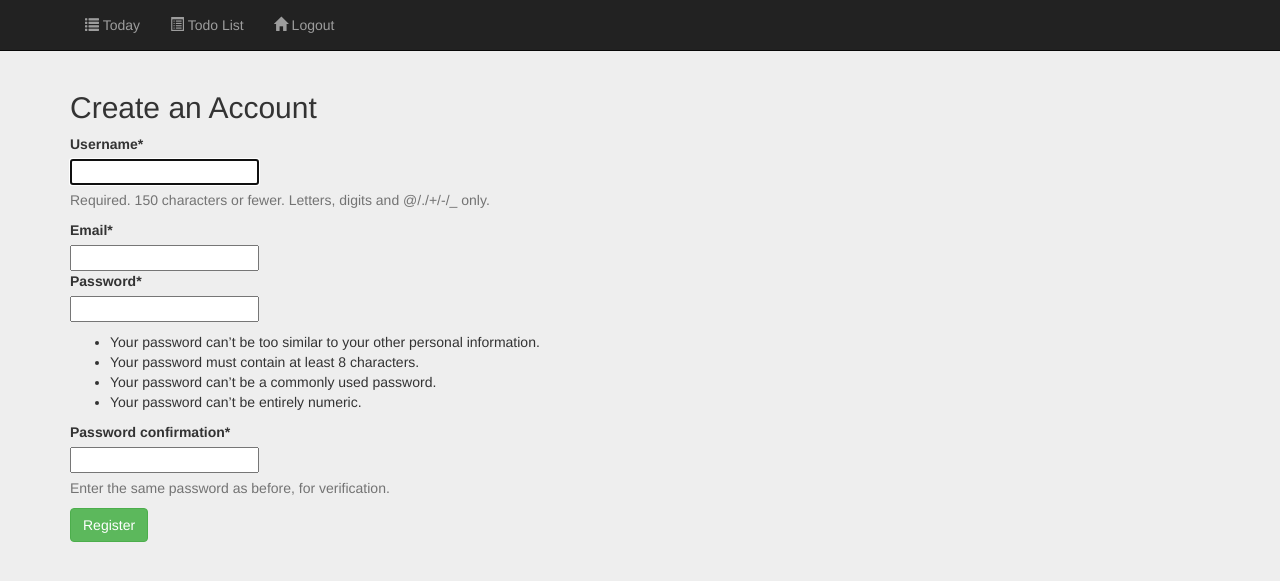
After one commit to ehaliewicz/time-tracker, a Django app: page /register/ in a window 1280 px wide. The commit adds this page. Shown: the top 581 px of the page. Run offline with Django 3.2, Linux system fonts and the light colour scheme; some libraries are stand-ins or nearby versions.

Commit message:
add users

```diff
--- a/app/settings.py
+++ b/app/settings.py
@@ -39,6 +39,7 @@ INSTALLED_APPS = [
     "django.contrib.sessions",
     "django.contrib.messages",
     "django.contrib.staticfiles",
+    "crispy_forms",
     "debug_toolbar",
     "todo",
 ]
@@ -137,6 +138,8 @@ USE_L10N = True
 
 USE_TZ = True
 
+LOGOUT_REDIRECT_URL = "/accounts/login"
+
 
 # Static files (CSS, JavaScript, Images)
 # https://docs.djangoproject.com/en/2.0/howto/static-files/
--- a/app/urls.py
+++ b/app/urls.py
@@ -38,7 +38,7 @@ urlpatterns = [
     path("", todo.views.redirect_to_today, name=""),
 
     path("import_log_file/", todo.views.import_logs_for_date, name="import logs for date"),
-    path("import_todo_file", todo.views.import_todo_file, name="import todo file"),
+    #path("import_todo_file", todo.views.import_todo_file, name="import todo file"),
 
     path("logs_by_tag/<str:tag>", todo.views.list_todo_logs_for_tag, name="list todos for tag"),
 
@@ -50,4 +50,12 @@ urlpatterns = [
     path("favicon.ico", RedirectView.as_view(url=staticfiles_storage.url('img/favicon.ico'))),
 
     path("__debug__/", include("debug_toolbar.urls")),
+
+
+    path("admin/", admin.site.urls, name="admin page"),
+    path("register/", todo.views.register, name="create new user"),
+
+    path('accounts/profile/', RedirectView.as_view(url='/today')), #staticfiles_storage.url('img/favicon.ico'))),
+    path('accounts/', include("django.contrib.auth.urls")), # <-- added
+
 ]
--- a/requirements.txt
+++ b/requirements.txt
@@ -3,3 +3,4 @@ gunicorn
 django-heroku
 python-dateutil
 django-debug-toolbar
+django-crispy-forms
--- /dev/null
+++ b/todo/forms.py
@@ -0,0 +1,23 @@
+from django.contrib.auth.forms import UserCreationForm
+from django.contrib.auth.models import User
+from django import forms
+from .models import TodoItem, TodoLog
+
+class TodoItemForm(forms.ModelForm):
+    class Meta:
+        model = TodoItem
+        fields = ('description', 'duration', 'tag')
+
+class TodoLogForm(forms.ModelForm):
+    class Meta:
+        model = TodoLog
+        fields = ('completion','description', 'duration', 'tag', 'date')
+
+
+
+class RegisterForm(UserCreationForm):
+    email = forms.EmailField()
+
+    class Meta:
+        model = User
+        fields = ["username", "email", "password1", "password2"]
--- a/todo/templates/base.html
+++ b/todo/templates/base.html
@@ -48,25 +48,26 @@
 <body style="background-color: #eeeeee;">
 <nav class="navbar navbar-default navbar-static-top navbar-inverse">
   <div class="container">
+
     <ul class="nav navbar-nav">
       {% if request.path == "/today/" %}
       <li class="active">
-        <a href="/today"><span class="glyphicon glyphicon-home"></span> Today</a>
+        <a href="/today"><span class="glyphicon glyphicon-list"></span> Today</a>
       </li>
       {% else %}
       <li class="">
-        <a href="/today"><span class="glyphicon glyphicon-home"></span> Today</a>
+        <a href="/today"><span class="glyphicon glyphicon-list"></span> Today</a>
       </li>
       {% endif %}
 
 
       {% if request.path == "/todo_list/" %}
       <li class="active">
-        <a href="/todo_list"><span class="glyphicon glyphicon-home"></span> Todo List</a>
+        <a href="/todo_list"><span class="glyphicon glyphicon-list-alt"></span> Todo List</a>
       </li>
       {% else %}
       <li>
-        <a href="/todo_list"><span class="glyphicon glyphicon-home"></span> Todo List</a>
+        <a href="/todo_list"><span class="glyphicon glyphicon-list-alt"></span> Todo List</a>
       </li>
       {% endif %}
 
@@ -75,11 +76,14 @@
         <a href="/import_log_file"><span class="glyphicon glyphicon-home"></span> Import Log File</a>
       </li>
       {% else %}
+      {% endif %}
+
       <li>
-        <a href="/import_log_file"><span class="glyphicon glyphicon-home"></span> Import Log File</a>
+        <a href="/accounts/logout"><span class="glyphicon glyphicon-home"></span> Logout</a>
       </li>
-      {% endif %}
+
     </ul>
+
   </div>
 </nav>
 
--- /dev/null
+++ b/todo/templates/registration/logout.html
@@ -0,0 +1,3 @@
+{% block content %}
+<h2>BLAH</h2>
+{% endblock %}
--- /dev/null
+++ b/todo/templates/registration/register.html
@@ -0,0 +1,16 @@
+{% extends "base.html" %}
+
+
+{% load crispy_forms_tags %}
+
+{% block content %}
+<div class="container">
+  <h2>Create an Account</h2>
+
+  <form method="POST" class="form-group">
+    {% csrf_token %}
+    {{ form|crispy }}
+    <button type="submit" class="btn btn-success">Register</button>
+  </form>
+</div>
+{% endblock %}
--- a/todo/views.py
+++ b/todo/views.py
@@ -6,12 +6,16 @@ from django import forms
 import dateutil.parser
 import logging
 from django.db import models,connection
-from .models import TodoItem, TodoLog, TodoItemForm, TodoLogForm, ActiveTimer, Stats
+from .models import TodoItem, TodoLog, ActiveTimer
+from .forms import TodoItemForm, TodoLogForm, RegisterForm
 import datetime
 import collections
+from django.contrib.auth.decorators import login_required
+from .stats import get_or_cache_stats, update_stats
 
-def todoItemToLog(item, date):
+def todoItemToLog(user_id,item, date):
     return TodoLog(
+        user_id=user_id,
         description=item.description,
         duration=item.duration,
         tag=item.tag,
@@ -84,7 +88,7 @@ def parse_todo_line(line, date):
         line = skip_char('%', line)
         tag = line.strip()
 
-    return TodoLog(description=todo_description, duration=time_duration, completion=done, tag=tag, date=date)
+    return TodoLog(user_id=request.user.id, description=todo_description, duration=time_duration, completion=done, tag=tag, date=date)
 
 
 
@@ -103,6 +107,7 @@ def handle_log_form(form):
 
     return date_str
 
+@login_required
 def import_logs_for_date(request):
     if request.method == 'POST':
         form = ImportLogsForm(request.POST, request.FILES)
@@ -120,248 +125,89 @@ def import_logs_for_date(request):
     pass
 
 
-def import_todo_file(request):
-    pass
-
-
-def todo_list_or_defaults():
-    all_todo_items = TodoItem.objects.all()
+def todo_list_or_defaults(user_id):
+    all_todo_items = TodoItem.objects.filter(user_id=user_id)
     return all_todo_items
 
-
+@login_required
 def update_todo_log(request, log_id):
     form = TodoLogForm(request.POST)
     if form.is_valid():
         form.instance.unique_id = log_id
+        form.instance.user_id = request.user.id
         form.instance.save()
     else:
         raise Exception("Error(s) updating todo log {}".format(form.errors))
 
-    update_stats(form.instance.date)
+    update_stats(request.user.id, form.instance.date)
 
     return redirect(request.META.get('HTTP_REFERER'))
 
+@login_required
 def update_todo_item(request, item_id):
     form = TodoItemForm(request.POST)
     if form.is_valid():
+        form.instance.user_id = request.user.id
         form.instance.unique_id = item_id
         form.instance.save()
     else:
         raise Exception("Error(s) updating todo item {}".format(form.errors))
 
-
     return redirect(request.META.get('HTTP_REFERER'))
 
+@login_required
 def new_todo_log(request):
     form = TodoLogForm(request.POST)
     if form.is_valid():
+        form.instance.user_id = request.user.id
         form.instance.save()
     else:
         raise Exception("Error(s) creating todo log {}".format(form.errors))
 
 
-    update_stats(form.instance.date)
+    update_stats(request.user.id, form.instance.date)
 
     return redirect(request.META.get('HTTP_REFERER'))
 
+@login_required
 def new_todo_item(request):
     form = TodoItemForm(request.POST)
     if form.is_valid():
+        form.instance.user_id = request.user.id
         form.instance.save()
     else:
         raise Exception("Error(s) creating todo item {}".format(form.errors))
 
+    return redirect(request.META.get('HTTP_REFERER'))
+
+@login_required
+def delete_todo_log(request, log_id):
+    todo_log = TodoLog.objects.get(user_id=request.user.id,unique_id=log_id)
+    todo_log.delete()
+
+    update_stats(request.user.id, todo_log.date)
+
+    return redirect(request.META.get('HTTP_REFERER'))
+
+@login_required
+def delete_todo_item(request, item_id):
+    todo_item = TodoItem.objects.get(user_id=request.user.id, unique_id=item_id)
+    todo_item.delete()
 
     return redirect(request.META.get('HTTP_REFERER'))
 
 
 
-def delete_todo_log(request, log_id):
-    todo_log = TodoLog.objects.get(unique_id=log_id)
-    todo_log.delete()
+def inner_date_todo_logs(request, date, title):
 
-    update_stats(todo_log.date)
-
-    return redirect(request.META.get('HTTP_REFERER'))
-
-
-def delete_todo_item(request, item_id):
-    todo_item = TodoItem.objects.get(unique_id=item_id)
-    todo_item.delete()
-
-    return redirect(request.META.get('HTTP_REFERER'))
-
-
-def get_stats_for_filters(tags, **filter_kwargs):
-    count = 0
-    stats = {}
-
-    agg_params = {
-        'time': models.Sum('duration', default=0)
-    }
-
-
-    stats = TodoLog.objects.filter(**filter_kwargs).aggregate(
-        time=models.Sum('duration',default=0),
-        count=models.Count('unique_id'),
-    )
-
-
-    processed_tags = []
-    if tags:
-        tags = (TodoLog.objects
-                .filter(**filter_kwargs)
-                .values('tag')
-                .annotate(count=models.Count('tag'),time=models.Sum('duration')))
-
-        processed_tags_d = {}
-        for t in tags:
-            tag = t['tag']
-            if tag is None or tag == '':
-                tag = 'Untagged'
-            if tag not in processed_tags_d:
-                processed_tags_d[tag] = (0,0)
-            cnt,tme = processed_tags_d[tag]
-            cnt += t['count']
-            tme += t['time']
-            processed_tags_d[tag] = cnt,tme
-
-
-        stats['tags'] = [(tag,cnt,get_hr_min(time)) for (tag,(cnt,time)) in processed_tags_d.items()]
-
-    return stats
-
-
-
-def calculate_stats(date):
-
-    start_of_week = date-datetime.timedelta(days=7)
-    start_of_month = date-datetime.timedelta(days=30)
-
-    todays_stats = get_stats_for_filters(
-        tags=False, date=date
-    )
-    completed_todays_stats = get_stats_for_filters(
-        tags=True, date=date, completion=True
-    )
-    week_stats = get_stats_for_filters(
-        tags=True, date__gte=start_of_week, date__lte=date, completion=True
-    )
-    week_stats['avg'] = week_stats['time']/7
-    month_stats = get_stats_for_filters(
-        tags=True, date__gte=start_of_month, date__lte=date, completion=True
-    )
-    month_stats['avg'] = month_stats['time']/30
-
-    all_stats = get_stats_for_filters(
-        tags=True, completion=True
-    )
-
-    pct_tasks = 0
-    pct_time = 0
-
-    num_completed_tasks_for_today = completed_todays_stats['count']
-    num_tasks_for_today = todays_stats['count']
-    completed_time_for_today = completed_todays_stats['time']
-    time_for_today = todays_stats['time']
-    if num_tasks_for_today != 0:
-        pct_tasks = round((num_completed_tasks_for_today*100)/num_tasks_for_today, 2)
-        pct_time = round((completed_time_for_today*100)/time_for_today, 2)
-
-
-    dates = (TodoLog.objects.filter(completion=True)
-             .values('date')
-             .annotate(count=models.Count('date'))
-             .values('date'))
-
-    completed_dates = set((d.year, d.month, d.day) for d in (r['date'] for r in dates))
-
-    def has_date(d):
-        return (d.year,d.month,d.day) in completed_dates
-
-    cur_date = date
-    streak = 0
-    while True:
-        if not has_date(cur_date):
-            break
-        streak += 1
-        cur_date = cur_date - datetime.timedelta(days=1)
-
-
-    first_task = TodoLog.objects.order_by('date').first()
-    last_task = TodoLog.objects.order_by('date').last()
-    date_interval = last_task.date - first_task.date
-
-
-    return {
-        'total_today_tasks': todays_stats['count'],
-        'percent_tasks': pct_tasks,
-        'percent_time': pct_time,
-        'completed_time': get_hr_min(completed_todays_stats['time']),
-        'completed_week_time': get_hr_min(week_stats['time']),
-        'avg_week_time': get_hr_min(week_stats['avg']),
-        'completed_month_time': get_hr_min(month_stats['time']),
-        'avg_month_time': get_hr_min(month_stats['avg']),
-
-        'total_time': get_hr_min(all_stats['time']),
-        'avg_total_time': get_hr_min(all_stats['time']/date_interval.days),
-        'streak': streak,
-        'tags': [
-            ("This day's tags", list(completed_todays_stats['tags'])),
-            ("Last 7 day's tags", list(week_stats['tags'])),
-            ("Last 30 day's tags", list(month_stats['tags'])),
-            ("All tags", list(all_stats['tags']))],
-    }
-
-def update_stats(date):
-    c_stats = calculate_stats(date)
-
-    db_stats = Stats.objects.filter(date=date).first()
-    if db_stats is None:
-        db_stats = Stats(date=date, stats=c_stats)
-    else:
-        db_stats.stats = c_stats
-
-    db_stats.save()
-
-    # invalid later stats
-    later_stats = Stats.objects.filter(date__gt=date)
-    for stats in later_stats:
-        stats.delete()
-
-    return c_stats
-
-def init_stats(date):
-    # initializes states on first load, doesn't need to invalidate later stats
-    c_stats = calculate_stats(date)
-
-    db_stats = Stats.objects.filter(date=date).first()
-    if db_stats is None:
-        db_stats = Stats(date=date, stats=c_stats)
-    else:
-        db_stats.stats = c_stats
-
-    db_stats.save()
-    return c_stats
-
-
-def get_hr_min(m):
-    im = int(m)
-    return int(im//60), im%60
-
-
-
-def inner_date_todo_logs(request, date, title):
-    #calced_stats = calculate_stats(date)
-
-    todo_logs_for_today = TodoLog.objects.filter(date=date).order_by('unique_id')
+    todo_logs_for_today = TodoLog.objects.filter(user_id=request.user.id,date=date).order_by('unique_id')
     if len(todo_logs_for_today) == 0:
         # create a list of TodoLogs from TodoItems
-        all_todo_items = todo_list_or_defaults() #TodoItem.objects.all()
+        all_todo_items = todo_list_or_defaults(request.user.id)
 
         new_todo_logs = []
         for item in all_todo_items:
-            log = todoItemToLog(item, date)
+            log = todoItemToLog(request.user.id, item, date)
             log.save()
             new_todo_logs.append(log)
 
@@ -372,16 +218,9 @@ def inner_date_todo_logs(request, date, title):
         timers = ActiveTimer.objects.filter(linked_todo_log__in=todo_logs_for_today).distinct()
         timer_lut = {timer.linked_todo_log_id:timer for timer in timers}
 
+    calced_stats = get_or_cache_stats(request.user.id, date)
 
-    queried_stats = Stats.objects.filter(date=date).first()
-
-    if queried_stats is None:
-        calced_stats = init_stats(date)
-    else:
-        calced_stats = queried_stats.stats
-
-
-    new_log = TodoLog(date=date)
+    new_log = TodoLog(user_id=request.user.id, date=date)
     form = TodoLogForm(instance=new_log)
 
 
@@ -404,6 +243,7 @@ def inner_date_todo_logs(request, date, title):
     })
 
 
+@login_required
 @csrf_protect
 def todays_todos(request):
     date = datetime.date.today()
@@ -411,7 +251,7 @@ def todays_todos(request):
     return inner_date_todo_logs(request, date, title)
 
 
-
+@login_required
 @csrf_protect
 def date_todos(request, date):
     date = dateutil.parser.parse(date)
@@ -419,34 +259,11 @@ def date_todos(request, date):
     return inner_date_todo_logs(request, date, title)
 
 
-
-class UpdateItemView(View):
-    http_method_names = ['post', 'put']
-
-    # put is to update
-    def put(self, request, log_id):
-        form = TodoItemForm(request.POST)
-        if form.is_valid():
-            form.instance.unique_id = log_id
-            form.instance.save()
-        else:
-            raise Exception("Error(s) updating or creating todo {}".format(form.errors))
-
-
-        return redirect(request.META.get('HTTP_REFERER'))
-
-    # post is to create a new item
-    def post(self, request):
-        form = TodoItemForm(request.POST)
-        if form.is_valid():
-            form.save()
-        else:
-            raise Exception("Error creating new todo")
-
+@login_required
 @csrf_protect
 def todo_list(request):
     form = TodoItemForm()
-    all_todo_items = TodoItem.objects.all()
+    all_todo_items = TodoItem.objects.filter(user_id=request.user.id)
 
     return render(request, "todo_list.html",
                 {
@@ -456,33 +273,35 @@ def todo_list(request):
             )
 
 
+@login_required
 def redirect_to_today(request):
     return redirect("/today")
 
 
+@login_required
 def list_todo_logs_for_tag(request, tag):
-    q = TodoLog.objects.filter(tag=tag)
+    q = TodoLog.objects.filter(user_id=request.user.id,tag=tag)
     return render(request, "todo_logs_by_tag.html",
             {
                 "tag": tag,
                 "todo_logs": [TodoLogForm(instance=log) for log in q]
             })
 
-
+@login_required
 def start_timer(request, log_id):
-    ActiveTimer(linked_todo_log_id=log_id).save()
+    ActiveTimer(user_id=request.user.id, linked_todo_log_id=log_id).save()
     return redirect("/today/")
 
-
+@login_required
 def pause_timer(request, log_id):
-    t = ActiveTimer.objects.filter(linked_todo_log_id=log_id).get()
+    t = ActiveTimer.objects.filter(user_id=request.user.id, linked_todo_log_id=log_id).get()
     t.paused = datetime.datetime.now()
     t.save()
     return redirect("/today/")
 
-
+@login_required
 def resume_timer(request, log_id):
-    t = ActiveTimer.objects.filter(linked_todo_log_id=log_id).get()
+    t = ActiveTimer.objects.filter(user_id=request.user.id, linked_todo_log_id=log_id).get()
 
     paused_d = t.paused
     now_d = datetime.datetime.now(datetime.timezone.utc)
@@ -496,9 +315,9 @@ def resume_timer(request, log_id):
     t.save()
     return redirect("/today/")
 
-
+@login_required
 def stop_timer(request, log_id):
-    t = ActiveTimer.objects.filter(linked_todo_log_id=log_id).get()
+    t = ActiveTimer.objects.filter(user_id=request.user.id, linked_todo_log_id=log_id).get()
 
     start_d = t.started
 
@@ -509,7 +328,7 @@ def stop_timer(request, log_id):
 
     duration = round((end_d - start_d).total_seconds()/60)
 
-    log = TodoLog.objects.filter(unique_id=log_id).get()
+    log = TodoLog.objects.filter(user_id=request.user.id, unique_id=log_id).get()
 
     log.duration = duration
     log.completion = True
@@ -517,6 +336,20 @@ def stop_timer(request, log_id):
     log.save()
 
 
-    update_stats(t.datetime.date())
+    update_stats(request.user.id, t.date.date())
 
     return redirect("/today/")
+
+
+def register(request):
+    if request.method == 'POST':
+        form = RegisterForm(request.POST)
+        if form.is_valid():
+            form.save()
+        else:
+            raise Exception("Invalid registration: {}".format(form.errors))
+        return redirect("/today")
+    else:
+        form = RegisterForm()
+
+    return render(request, "registration/register.html", {"form": form})
```
Also changed, not shown: todo/models.py (+23 -16 lines), todo/stats.py (added, +185 -0 lines), todo/templates/registration/login.html (added, +15 -0 lines), todo/migrations/0031_activetimer_user_stats_user_todoitem_user_and_more.py (added), todo/migrations/0032_remove_activetimer_todo_active_linked__e8c24c_idx_and_more.py (added).
